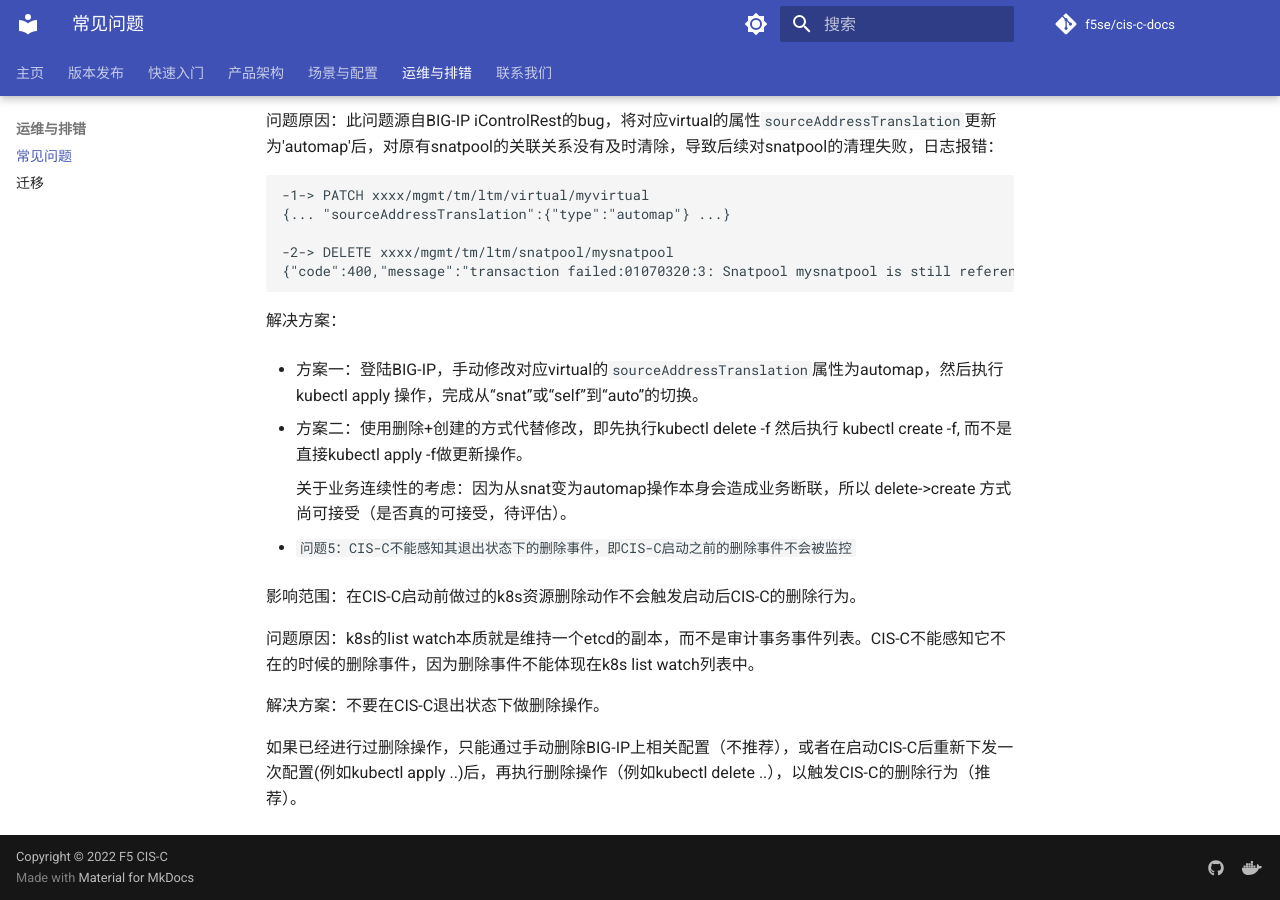
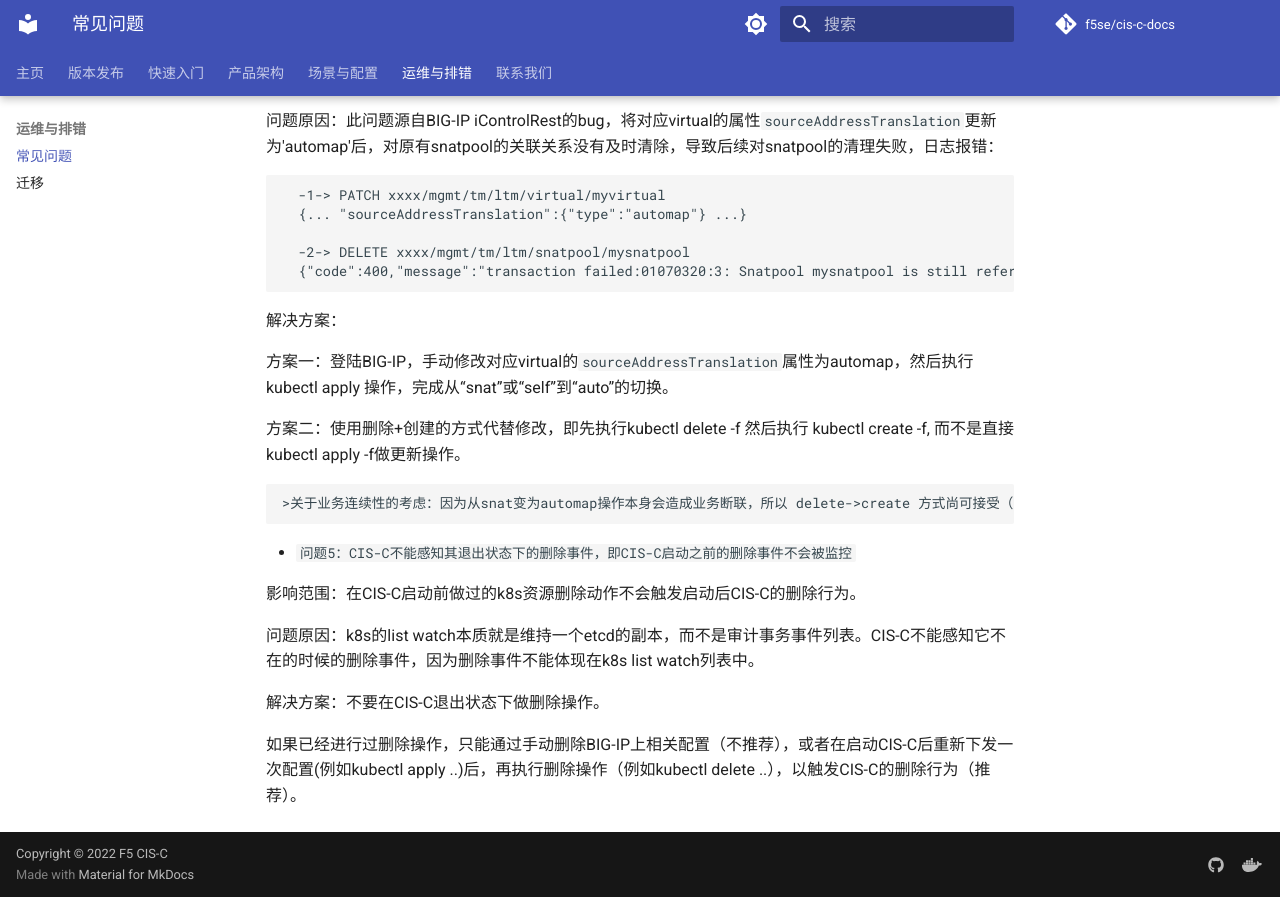
Before and after one commit to f5se/cis-c-docs, an MkDocs documentation site: the page built from docs/Operation-and-troubleshooting/ki.md, in a window 1280 px wide and 900 px high, scrolled down 1004 px. Built offline with MkDocs 1.6.1 and Material for MkDocs 9.7.7, drawn with Linux system fonts in a browser that asks for light colours; comment, search, counter and statistics services are not loaded.

Commit message:
ki format correct

````diff
--- a/docs/Operation-and-troubleshooting/ki.md
+++ b/docs/Operation-and-troubleshooting/ki.md
@@ -33,24 +33,25 @@
   问题原因：此问题源自BIG-IP iControlRest的bug，将对应virtual的属性`sourceAddressTranslation`更新为'automap'后，对原有snatpool的关联关系没有及时清除，导致后续对snatpool的清理失败，日志报错：
 
   ```
-  -1-> PATCH xxxx/mgmt/tm/ltm/virtual/myvirtual
-  {... "sourceAddressTranslation":{"type":"automap"} ...}
 
-  -2-> DELETE xxxx/mgmt/tm/ltm/snatpool/mysnatpool
-  {"code":400,"message":"transaction failed:01070320:3: Snatpool mysnatpool is still referenced by a virtual server.","errorStack":[],"apiError":2}
+    -1-> PATCH xxxx/mgmt/tm/ltm/virtual/myvirtual
+    {... "sourceAddressTranslation":{"type":"automap"} ...}
+
+    -2-> DELETE xxxx/mgmt/tm/ltm/snatpool/mysnatpool
+    {"code":400,"message":"transaction failed:01070320:3: Snatpool mysnatpool is still referenced by a virtual server.","errorStack":[],"apiError":2}
+
   ```
 
-  解决方案：
+   解决方案：
 
-  * 方案一：登陆BIG-IP，手动修改对应virtual的`sourceAddressTranslation`属性为automap，然后执行kubectl apply 操作，完成从“snat”或“self”到“auto”的切换。
+  方案一：登陆BIG-IP，手动修改对应virtual的`sourceAddressTranslation`属性为automap，然后执行kubectl apply 操作，完成从“snat”或“self”到“auto”的切换。
 
-  * 方案二：使用删除+创建的方式代替修改，即先执行kubectl delete -f 然后执行 kubectl create -f, 而不是直接kubectl apply -f做更新操作。
+  方案二：使用删除+创建的方式代替修改，即先执行kubectl delete -f 然后执行 kubectl create -f, 而不是直接kubectl apply -f做更新操作。
 
-    关于业务连续性的考虑：因为从snat变为automap操作本身会造成业务断联，所以 delete->create 方式尚可接受（是否真的可接受，待评估）。
+	>关于业务连续性的考虑：因为从snat变为automap操作本身会造成业务断联，所以 delete->create 方式尚可接受（是否真的可接受，待评估）。
 
 
-
-*  `问题5：CIS-C不能感知其退出状态下的删除事件，即CIS-C启动之前的删除事件不会被监控`
+* `问题5：CIS-C不能感知其退出状态下的删除事件，即CIS-C启动之前的删除事件不会被监控`
 
   影响范围：在CIS-C启动前做过的k8s资源删除动作不会触发启动后CIS-C的删除行为。
 
````
